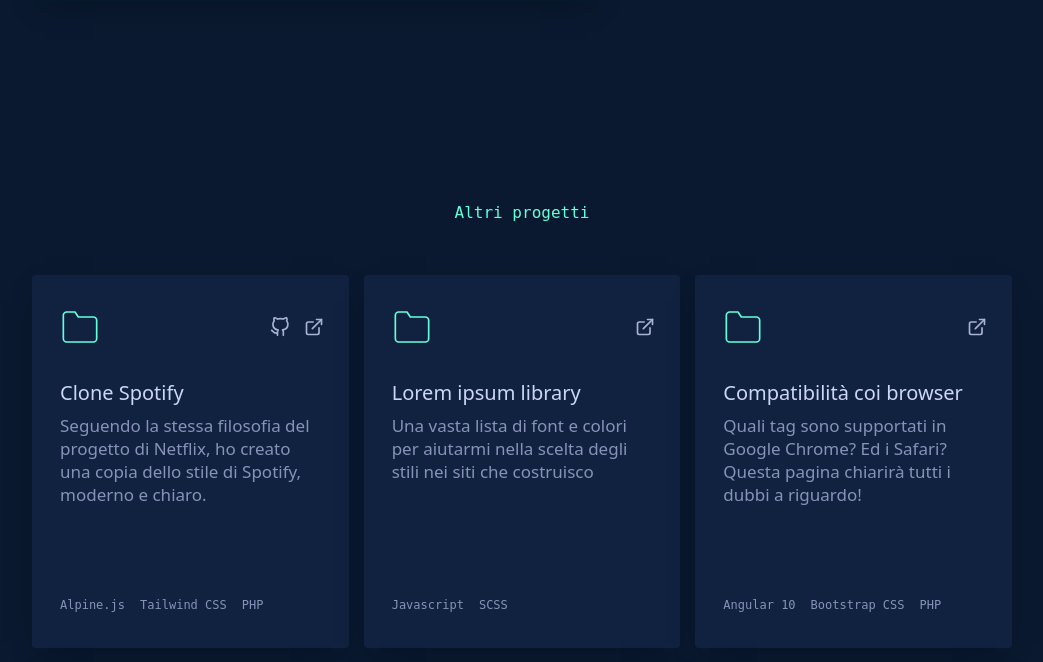
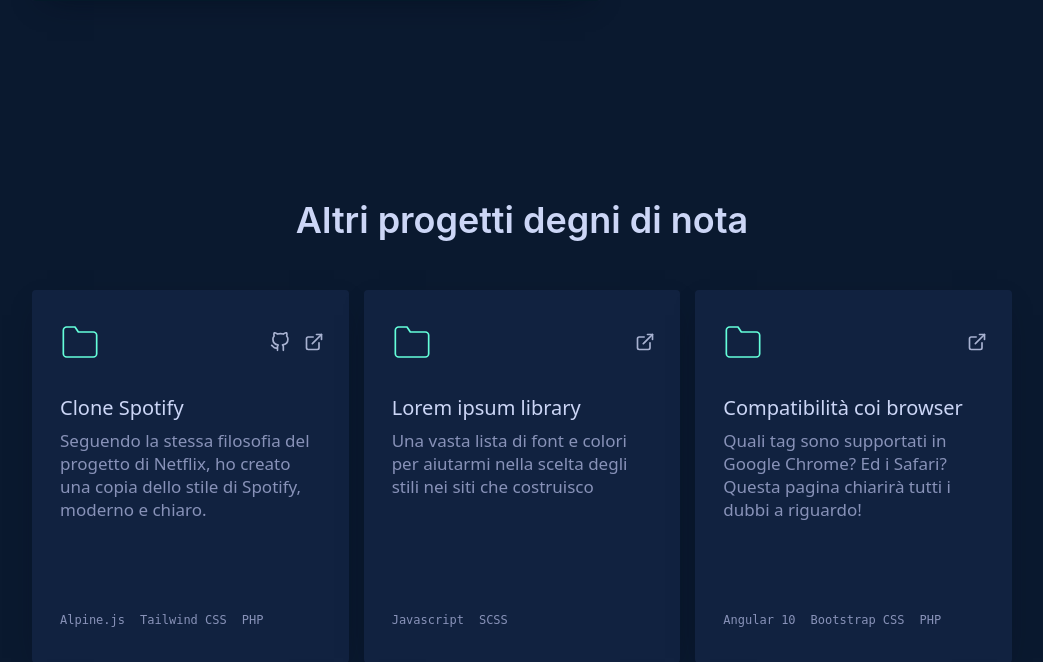
Before and after one commit to B1akeIT/portfolio, a PHP site: page /sezione_progetti.html in a window 1280 px wide. Shown: the part 1620-2282 px from the top of the page, without its empty margins (118-1161 px from the left). Run offline with PHP 8.4, Linux system fonts and the light colour scheme; some web fonts are replaced.

Commit message:
Fix sottotitolo sezione progetti

```diff
--- a/sezione_progetti.html
+++ b/sezione_progetti.html
@@ -181,7 +181,7 @@
             </section>
             <section id="altri-progetti">
 
-                <h2 class="titolo-progetti-secondari">Altri progetti</h2>
+                <h2 class="titolo-progetti-secondari">Altri progetti degni di nota</h2>
                 <ul class="tabella-progetti-secondari">
                     <li class="progetto-secondario">
                         <div class="contenuto-progetto">
--- a/stile.css
+++ b/stile.css
@@ -940,7 +940,7 @@ p.periodo-lavorativo {
 }
 
 .progetto-in-evidenza .immagine-progetto:hover img,
-.progetto-in-evidenza .immagine-progetto:focus img{
+.progetto-in-evidenza .immagine-progetto:focus img {
     background: transparent;
     filter: none;
 }
@@ -1184,8 +1184,6 @@ footer .footer-contenuto {
 }
 
 
-
-
 /********** Stile pagina progetti **********/
 
 .pagina-progetti h1 {
@@ -1196,7 +1194,7 @@ footer .footer-contenuto {
     font-family: "Calibre", "Inter", "San Francisco", "SF Pro Text", -apple-system, system-ui, sans-serif;
 }
 
-.pagina-progetti h2 {
+.pagina-progetti h2.sottotitolo {
     color: #64FFDA;
     margin: 0;
     font-size: 16px;
```
